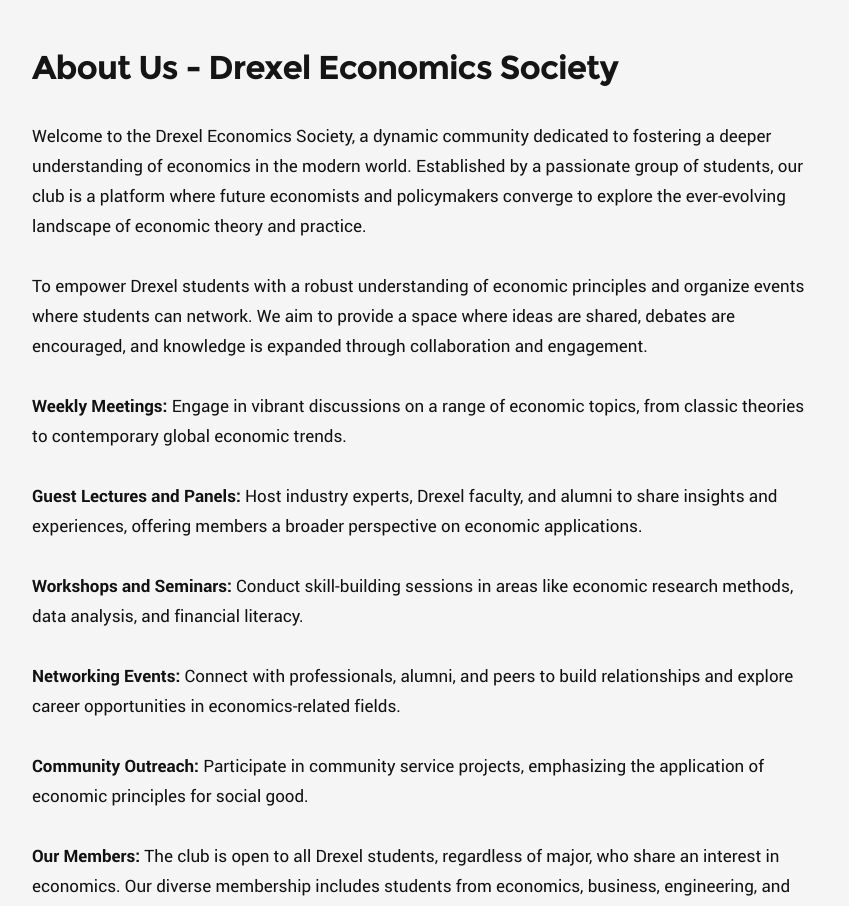
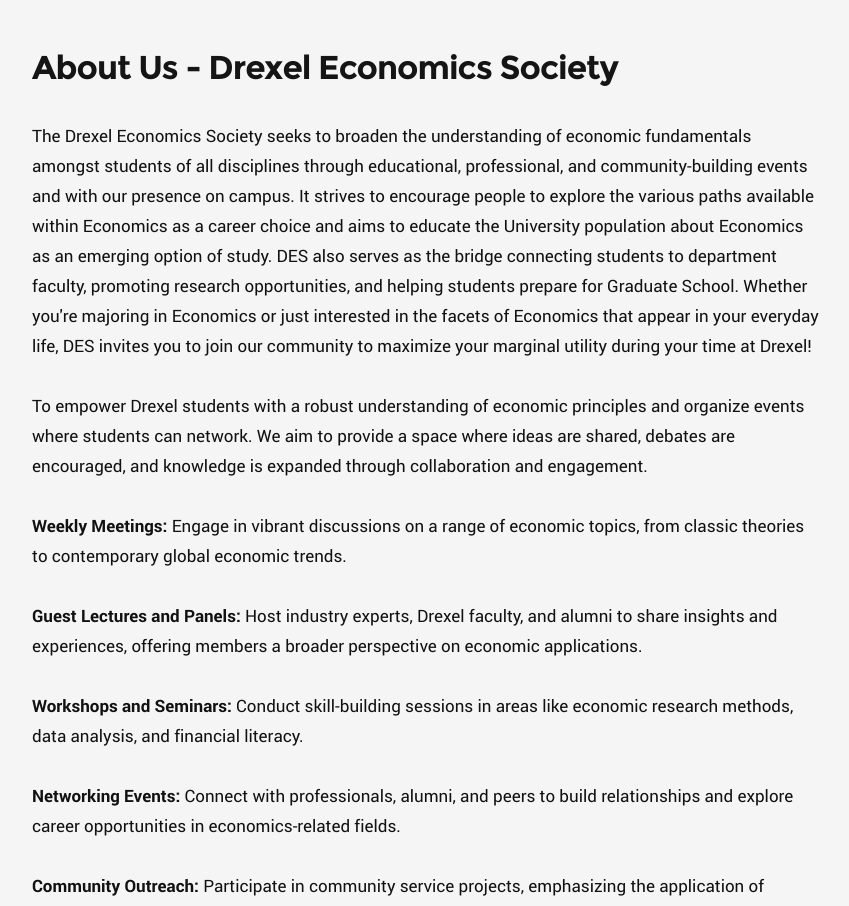
Before and after one commit to quangminhtrinh/drexeleconomicssociety, a website: page about.html in a window 1280 px wide. Shown: the part 881-1787 px from the top of the page, without its empty margins (213-1062 px from the left). Drawn offline with Linux system fonts and the light colour scheme; files whose address does not match are found by name.

Commit message:
Made 1 chnge

```diff
--- a/about.html
+++ b/about.html
@@ -96,7 +96,7 @@
 						<h1 class="entry-title add-bottom">About Us - Drexel Economics Society </h1>
 
 						<!-- First Paragraph -->
-						<p>Welcome to the Drexel Economics Society, a dynamic community dedicated to fostering a deeper understanding of economics in the modern world. Established by a passionate group of students, our club is a platform where future economists and policymakers converge to explore the ever-evolving landscape of economic theory and practice.</p>
+						<p>The Drexel Economics Society seeks to broaden the understanding of economic fundamentals amongst students of all disciplines through educational, professional, and community-building events and with our presence on campus. It strives to encourage people to explore the various paths available within Economics as a career choice and aims to educate the University population about Economics as an emerging option of study. DES also serves as the bridge connecting students to department faculty, promoting research opportunities, and helping students prepare for Graduate School. Whether you're majoring in Economics or just interested in the facets of Economics that appear in your everyday life, DES invites you to join our community to maximize your marginal utility during your time at Drexel!</p>
 
 						<p>To empower Drexel students with a robust understanding of economic principles and organize events where students can network. We aim to provide a space where ideas are shared, debates are encouraged, and knowledge is expanded through collaboration and engagement.
 
```
